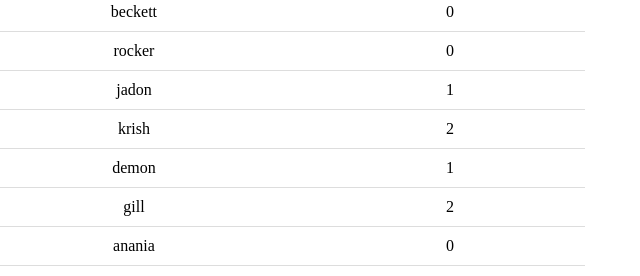
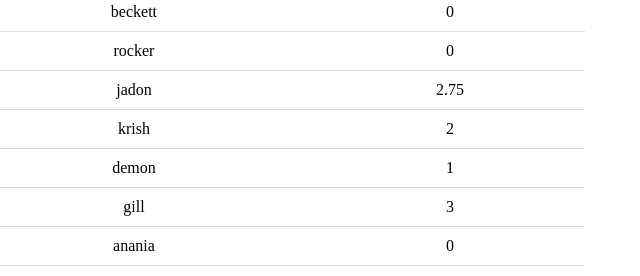
Before and after one commit to CatsAreJumpers/leaderthingyturny, a plain HTML site: page index.html in a window 1280 px wide. Shown: the part 126-402 px from the top of the page, 371-1011 px from the left. Drawn offline with Linux system fonts and the light colour scheme.

Commit message:
Update index.html

```diff
--- a/index.html
+++ b/index.html
@@ -39,7 +39,7 @@
 		</tr>
 		<tr >
 			<td>jadon</td>
-			<td>1</td>
+			<td>2.75</td>
 		</tr>
 		<tr >
 			<td>krish</td>
@@ -51,7 +51,7 @@
 		</tr>
 		<tr>
 			<td>gill</td>
-			<td>2</td>
+			<td>3</td>
 		</tr>
 		<tr>
 			<td>anania</td>
```
